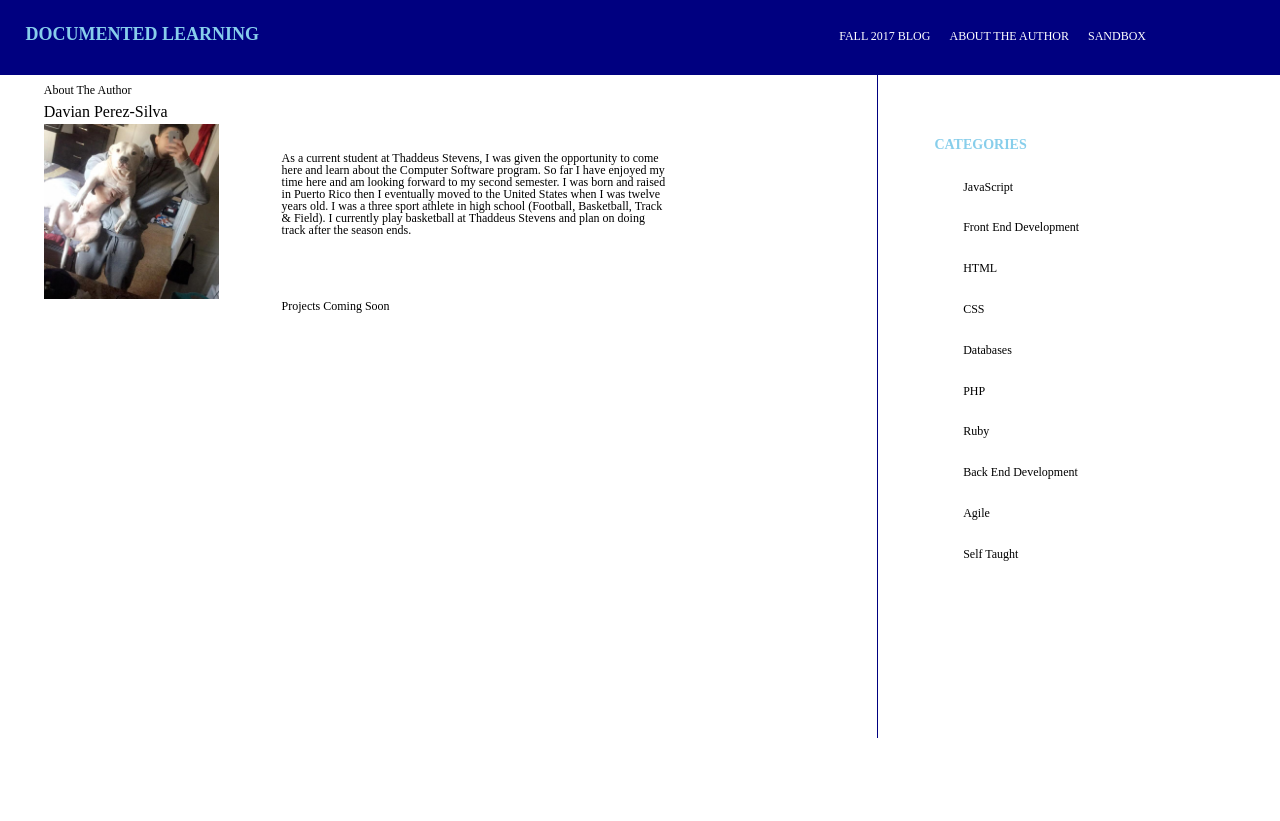
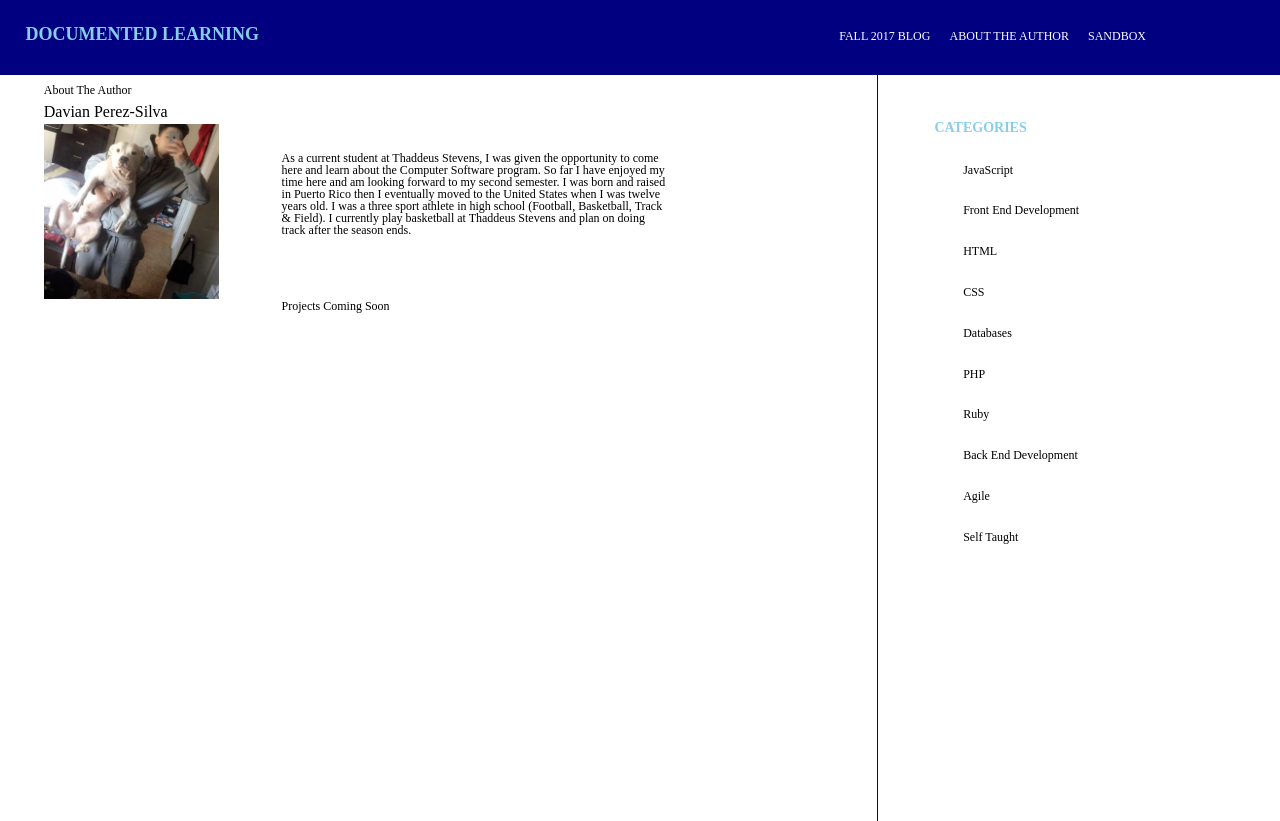
Before and after one commit to daviirose/InAction, a plain HTML site: page index.html in a window 1280 px wide. Before the commit the page ends 800 px from the top, so only its background shows below. Drawn offline with Linux system fonts and the light colour scheme.

Commit message:
side bar done

```diff
--- a/style/_mq.scss
+++ b/style/_mq.scss
@@ -186,6 +186,19 @@ aside {
   width: 30%;
   margin-left: 27%;
 }
+.line {
+    border-left: 1px solid navy;
+    height:0px;
+    width: 0.1px;
+    margin-left: 30%;
+    margin-top: -250px;
+    padding-bottom: 458px;
+    padding-top: 300px;
+}
+.Categories {
+  display: block;
+  margin-top: -700px;
+}
 }
 @media only screen and (min-width: 1100px) {
     .Documented-Learning {
```
Also changed, not shown: style/style.css.
